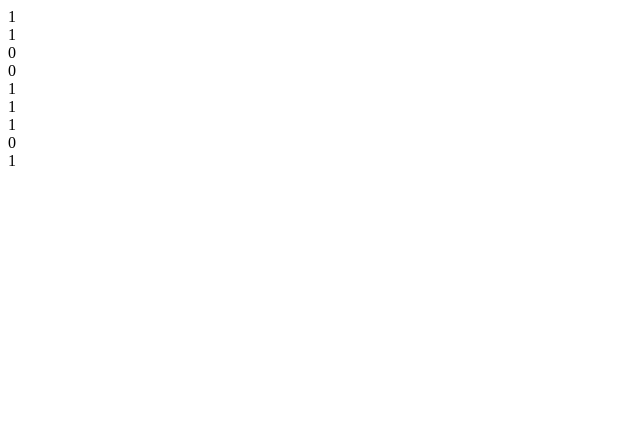
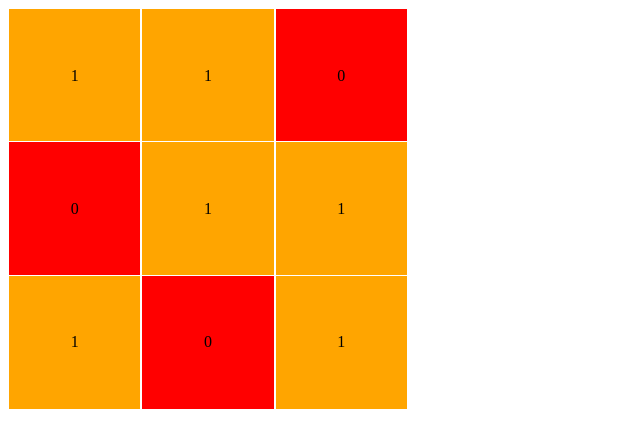
Before and after one commit to vr1Ravi/js-machine-coding, a React (Vite) app in the folder react/: page / in a window 1280 px wide. Shown: the top 448 px of the page, without its empty margins (0-640 px from the left). Built offline with nearby package versions, Linux system fonts and the light colour scheme.

Commit message:
grid light

```diff
--- a/react/src/components/GridLights/index.jsx
+++ b/react/src/components/GridLights/index.jsx
@@ -1,28 +1,66 @@
+import { useMemo, useState } from "react";
 import "./style.css";
 const config = [
   [1, 1, 0],
   [0, 1, 1],
   [1, 0, 1],
-
-]
+];
 
 function GridLights() {
+  const [map, setMap] = useState(new Map());
+  const onesFreq = useMemo(
+    () => config.flat().reduce((acc, val) => acc + val, 0),
+    [],
+  );
+  const handleClick = ({ key, value }) => {
+    if (value === 0 || map.has(key)) return;
+    const newMap = structuredClone(map);
+    newMap.set(key, true);
+
+    setMap(newMap);
+    if (newMap.size === onesFreq) rollback();
+  };
+
+  const rollback = () => {
+    let intervalId = setInterval(() => {
+      setMap((prevMap) => {
+        const firstEntry = Array.from(prevMap.keys()).shift();
+        const newMap = structuredClone(prevMap);
+        newMap.delete(firstEntry);
+        if (newMap.size === 0) clearInterval(intervalId);
+        return newMap;
+      });
+    }, 1000);
+  };
 
   return (
-    <div className="grid-ligt">
-        {
-            config.map((row, rowIndex) => (
+    <div className="grid-light">
+      {config.map((row, rowIndex) => (
         <div className="grid-row" key={rowIndex}>
-                    {
-                        row.map((value, colIndex) => (
-                            <div key={colIndex} className="light">{value}</div>
-                        ))
+          {row.map((value, colIndex) => {
+            let lightClass = "";
+            let toggleClass = "";
+            if (value === 0) {
+              lightClass = "off";
             }
+            const key = `${rowIndex} - ${colIndex}`;
+            if (map.has(key)) toggleClass = "toggle";
+            return (
+              <div
+                key={colIndex}
+                className={`light ${lightClass} ${toggleClass}`}
+                onClick={() => {
+                  handleClick({ key, value });
+                }}
+              >
+                {value}
               </div>
-            ))
-        }
+            );
+          })}
         </div>
-  )
+      ))}
+    </div>
+  );
 }
 
-export default GridLights
+export default GridLights;
--- a/react/src/components/GridLights/style.css
+++ b/react/src/components/GridLights/style.css
@@ -0,0 +1,31 @@
+.grid-light {
+  height: 400px;
+  width: 400px;
+  max-height: 400px;
+  display: flex;
+  flex-direction: column;
+}
+
+.grid-row {
+  display: flex;
+  width: 100%;
+  height: 100%;
+}
+
+.light {
+  border: 1px solid white;
+  height: 100%;
+  width: 100%;
+  display: flex;
+  justify-content: center;
+  align-items: center;
+  background-color: orange;
+}
+
+.off {
+  background-color: red;
+}
+
+.toggle {
+  background-color: purple;
+}
```
Lines whose indentation alone changed are shown as unchanged.
